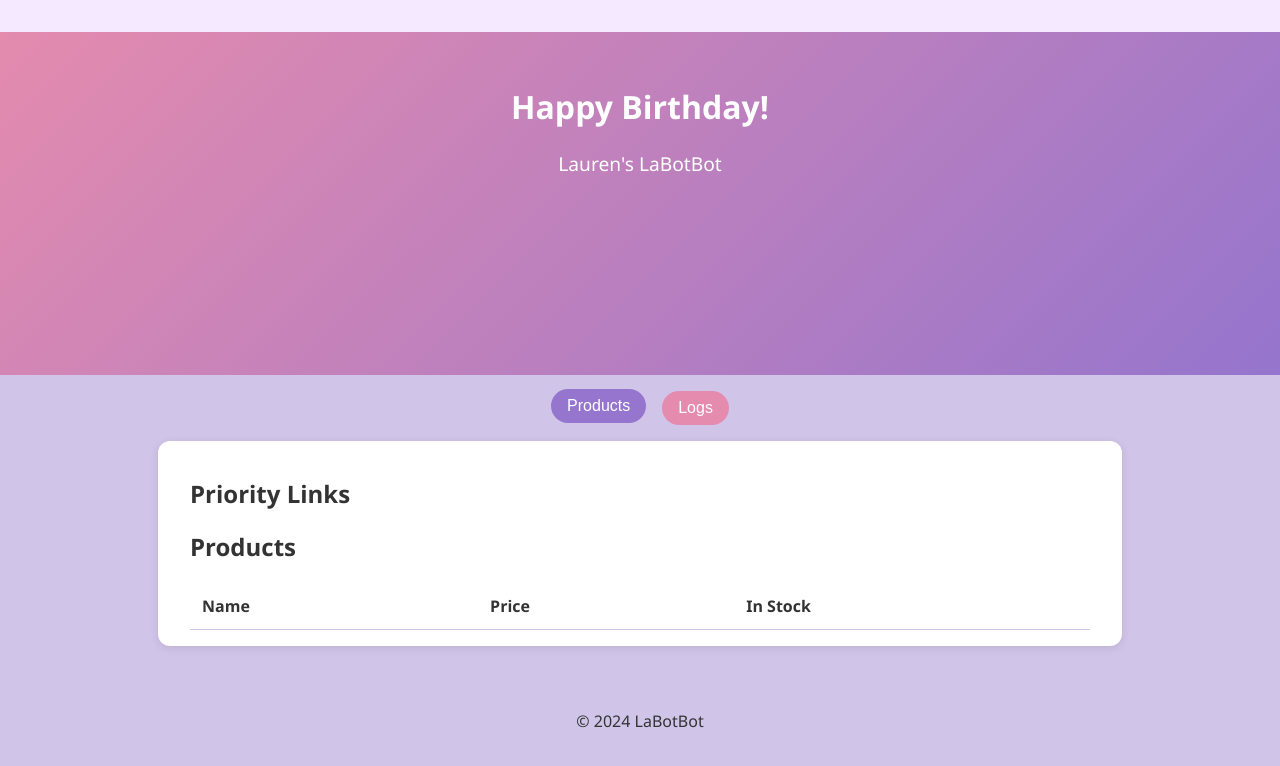
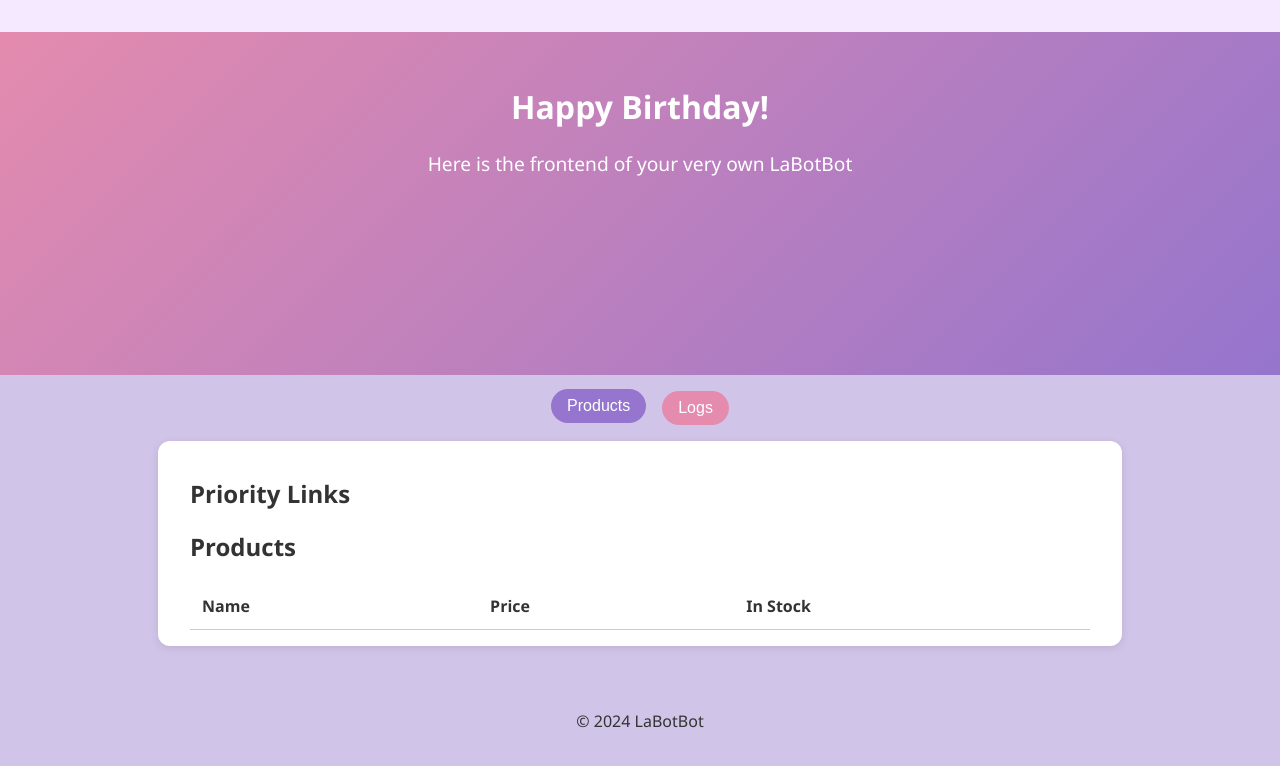
Before and after one commit to Infernal-Insights/LaBotBot, a plain HTML site: page cute_site/index.html in a window 1280 px wide. Drawn offline with Linux system fonts and the light colour scheme; no server answers.

Commit message:
Update index.html

```diff
--- a/cute_site/index.html
+++ b/cute_site/index.html
@@ -3,14 +3,14 @@
 <head>
     <meta charset="UTF-8">
     <meta name="viewport" content="width=device-width, initial-scale=1.0">
-    <title>La Bot Bot Dashboard</title>
+    <title>LaBotBot Dashboard</title>
     <link rel="stylesheet" href="styles.css">
 </head>
 <body>
     <div class="page-banner"></div>
     <header class="hero">
         <h1>Happy Birthday!</h1>
-        <p class="subtitle">Lauren's LaBotBot</p>
+        <p class="subtitle">Here is the frontend of your very own LaBotBot</p>
         <div class="banner"> <!-- Add your cute pattern image here --> </div>
     </header>
 
```
